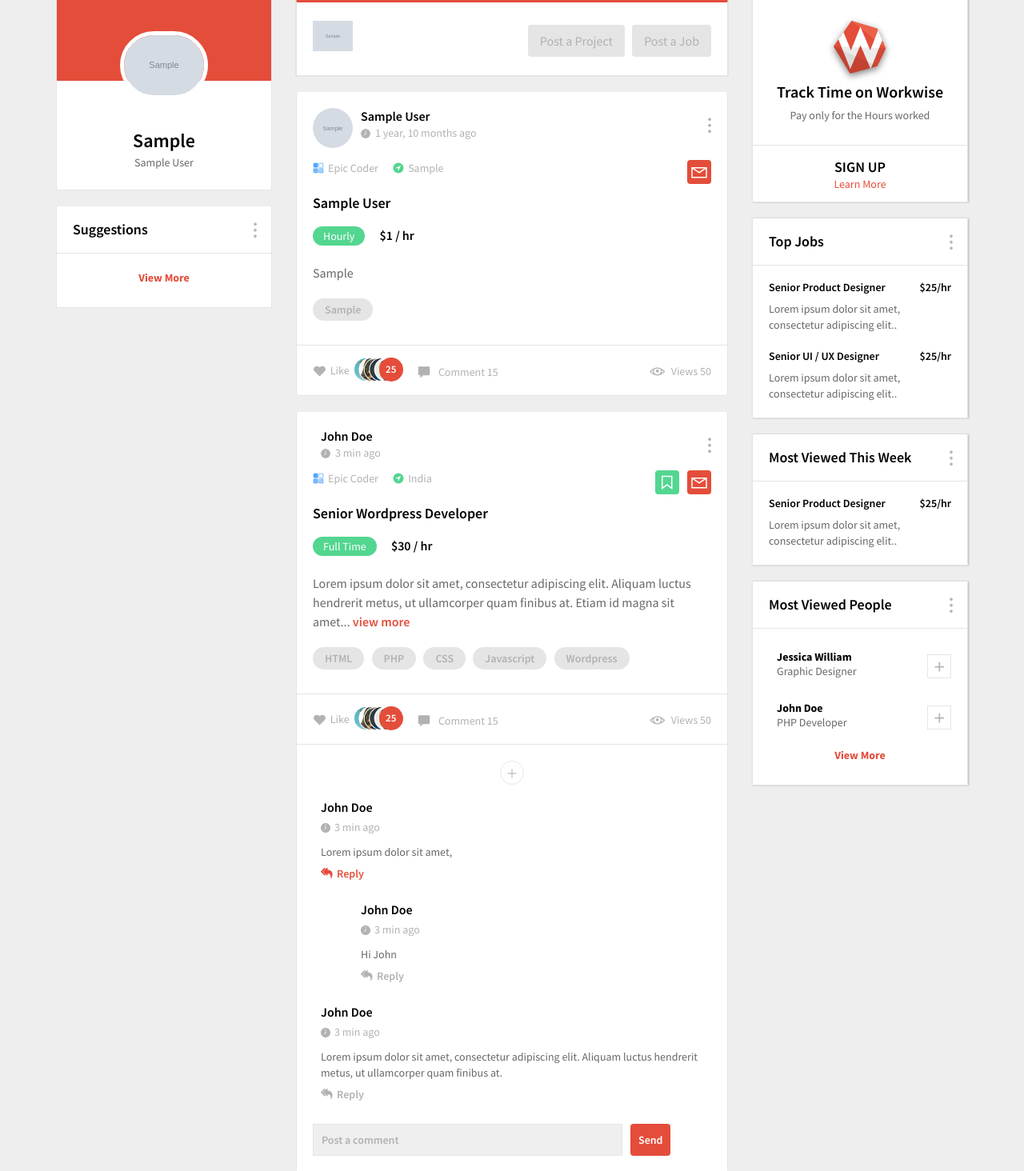
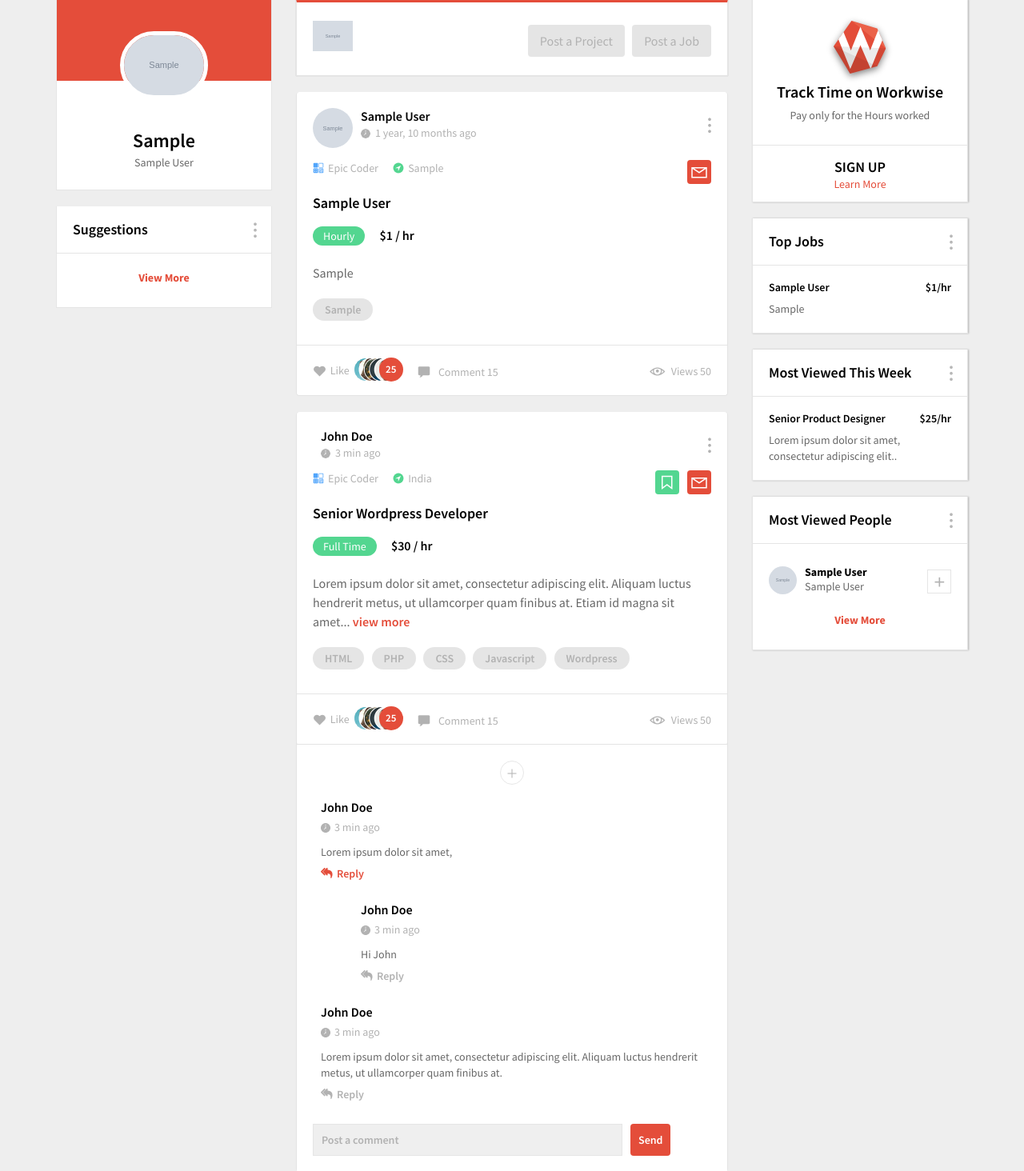
Before and after one commit to marouane-youssfi10/build-social-networking-with-django, a Django app: page /feed/ in a window 1280 px wide. Shown: the part 122-1586 px from the top of the page at 80% size. Run offline with Django 3.2, Linux system fonts and the light colour scheme; a user stored in the database is signed in; tables that the repository leaves empty hold one stand-in row (values such as "Sample post"); grey boxes marked "Sample" are stand-in pictures; some libraries are stand-ins or nearby versions.

Commit message:
customize home login page

```diff
--- a/templates/body_content/home_login.html
+++ b/templates/body_content/home_login.html
@@ -67,7 +67,7 @@
 								</div><!--post-topbar end-->
 								<div class="posts-section">
 
-									{% for user_profile in all_user_profile%}
+									{% for user_profile in all_user_profile %}
 										<div class="post-bar">
 										<div class="post_topbar">
 											<div class="usy-dt">
@@ -272,26 +272,19 @@
 										<h3>Top Jobs</h3>
 										<i class="la la-ellipsis-v"></i>
 									</div>
+									{% for user_profile in all_user_profile %}
 										<div class="jobs-list">
 											<div class="job-info">
 												<div class="job-details">
-												<h3>Senior Product Designer</h3>
-												<p>Lorem ipsum dolor sit amet, consectetur adipiscing elit..</p>
+													<h3>{{ user_profile.title }}</h3>
+													<p>{{ user_profile.overview | truncatechars:50 }}</p>
 												</div>
 												<div class="hr-rate">
-												<span>$25/hr</span>
-											</div>
-										</div><!--job-info end-->
-										<div class="job-info">
-											<div class="job-details">
-												<h3>Senior UI / UX Designer</h3>
-												<p>Lorem ipsum dolor sit amet, consectetur adipiscing elit..</p>
-											</div>
-											<div class="hr-rate">
-												<span>$25/hr</span>
+													<span>${{ user_profile.hourly_work }}/hr</span>
 												</div>
 											</div><!--job-info end-->
 										</div><!--jobs-list end-->
+									{% endfor %}
 								</div><!--widget-jobs end-->
 								<div class="widget widget-jobs">
 									<div class="sd-title">
@@ -318,22 +311,16 @@
 										<i class="la la-ellipsis-v"></i>
 									</div><!--sd-title end-->
 									<div class="suggestions-list">
+										{% for user_profile in all_user_profile %}
 											<div class="suggestion-usd">
-											<img src="http://via.placeholder.com/35x35" alt="">
+												<img src="{{ user_profile.user.photo_profile.url }}" width="35" height="35">
 												<div class="sgt-text">
-												<h4>Jessica William</h4>
-												<span>Graphic Designer</span>
+													<h4>{{ user_profile.user.full_name }}</h4>
+														<span>{{ user_profile.title }}</span>
 												</div>
 												<span><i class="la la-plus"></i></span>
 											</div>
-										<div class="suggestion-usd">
-											<img src="http://via.placeholder.com/35x35" alt="">
-											<div class="sgt-text">
-												<h4>John Doe</h4>
-												<span>PHP Developer</span>
-											</div>
-											<span><i class="la la-plus"></i></span>
-										</div>
+										{% endfor %}
 										<div class="view-more">
 											<a href="#" title="">View More</a>
 										</div>
```
Lines whose indentation alone changed are shown as unchanged.
